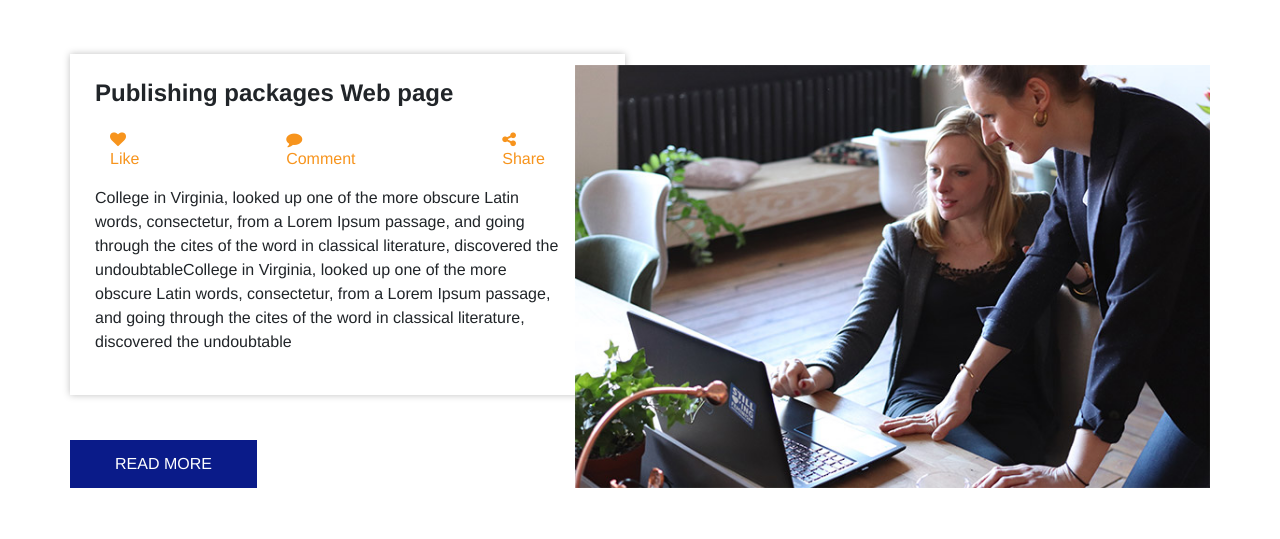
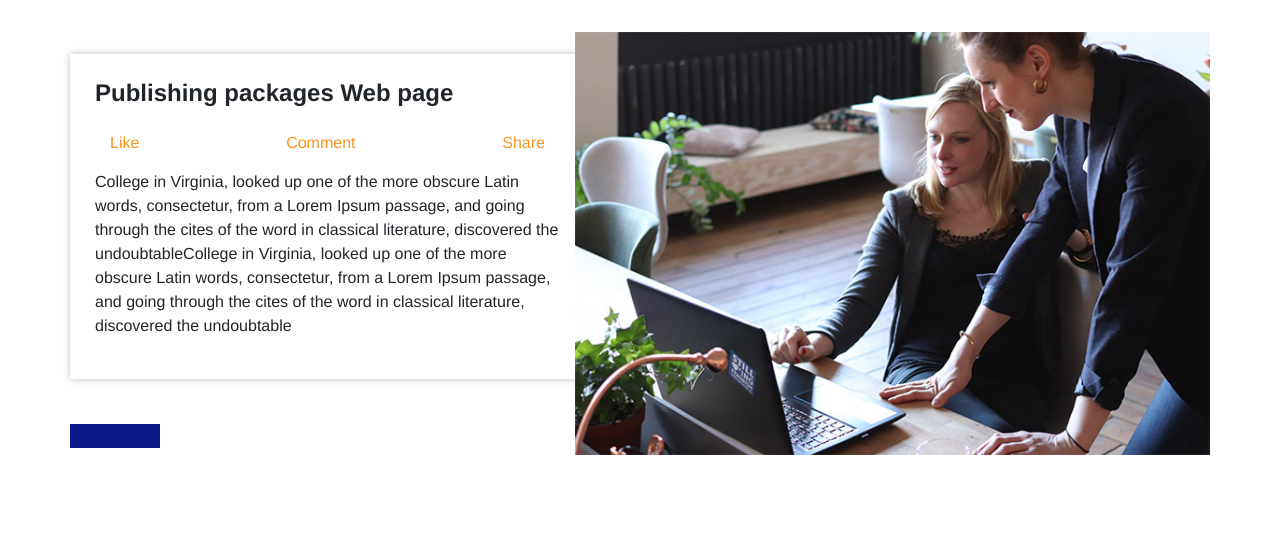
Before and after one commit to NtsakoSidwell/MP_VH_Website, a plain HTML site: page news.html in a window 1280 px wide. Shown: the part 261-800 px from the top of the page. Drawn offline with nearby package versions, Linux system fonts and the light colour scheme; some packages are replaced by stand-ins of ours.

Commit message:
Update news.html

```diff
--- a/news.html
+++ b/news.html
@@ -127,19 +127,19 @@
               </h4>
               <div class="news_social">
                 <a href="">
-                  <i class="fa fa-heart" aria-hidden="true"></i>
+                  <i class="" aria-hidden="true"></i>
                   <span>
                     Like
                   </span>
                 </a>
                 <a href="">
-                  <i class="fa fa-comment" aria-hidden="true"></i>
+                  <i class="" aria-hidden="true"></i>
                   <span>
                     Comment
                   </span>
                 </a>
                 <a href="">
-                  <i class="fa fa-share-alt" aria-hidden="true"></i>
+                  <i class="" aria-hidden="true"></i>
                   <span>
                     Share
                   </span>
@@ -151,7 +151,7 @@
             </div>
             <div class="btn-box">
               <a href="">
-                Read More
+
               </a>
             </div>
           </div>
```
